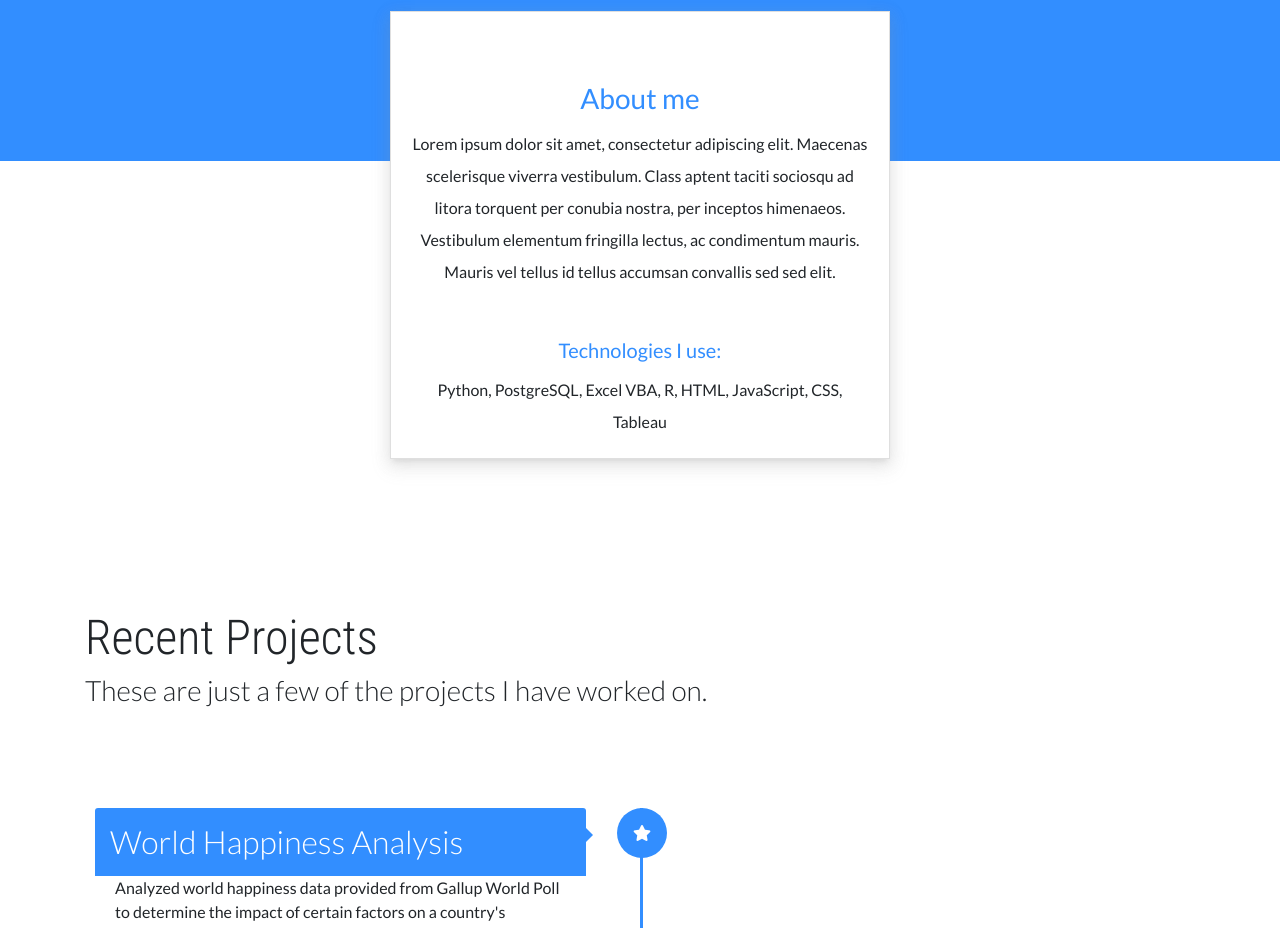
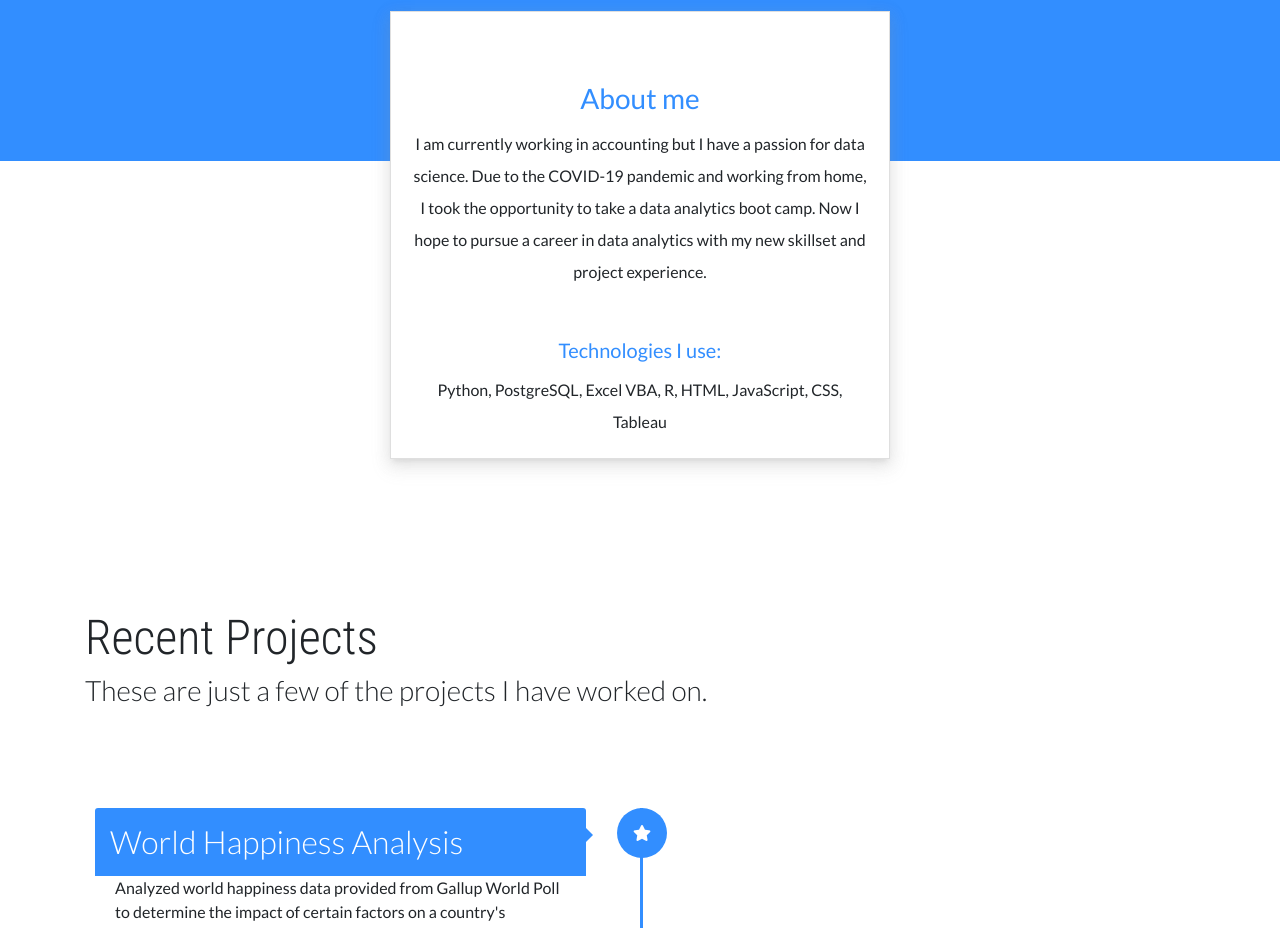
Before and after one commit to vyu821/portfolio, a plain HTML site: page index.html in a window 1280 px wide. Shown: the part 860-1788 px from the top of the page. Drawn offline with nearby package versions, Linux system fonts and the light colour scheme.

Commit message:
updated about me section

```diff
--- a/index.html
+++ b/index.html
@@ -142,10 +142,10 @@
         <div class="card custom-card">
             <div class="card-body">
                 <h3 class="card-title">About me</h3>
-                <p class="card-text">Lorem ipsum dolor sit amet, consectetur adipiscing elit. Maecenas scelerisque
-                    viverra vestibulum. Class aptent taciti sociosqu ad litora torquent per conubia nostra, per inceptos
-                    himenaeos. Vestibulum elementum fringilla lectus, ac condimentum mauris. Mauris vel tellus id tellus
-                    accumsan convallis sed sed elit. </p>
+                <p class="card-text">I am currently working in accounting but I have a passion for data science. Due to the COVID-19
+                    pandemic and working from home, I took the opportunity to take a data analytics boot camp. Now I hope to pursue
+                    a career in data analytics with my new skillset and project experience.
+                </p>
                 <h5 class="card-title">
                     Technologies I use:
                 </h5>
@@ -175,7 +175,8 @@
                         Analyzed world happiness data provided from Gallup World Poll to determine the impact of
                         certain factors on a country's happiness score. Followed ETL procedure while using Python to
                         clean the data and using PostgreSQL to load the cleaned data into a pgAdmin4 database. Created a neural
-                        network machine learning model to accurately predict the happiness score given factors.
+                        network machine learning model to accurately predict the happiness score given factors. Dispalyed findings
+                        using Tableau.
                     </p>
                     <a href="https://github.com/vyu821/world-happiness-analysis" class="btn"><i class="fab fa-github"></i> Code</a>
                 </div>
```
